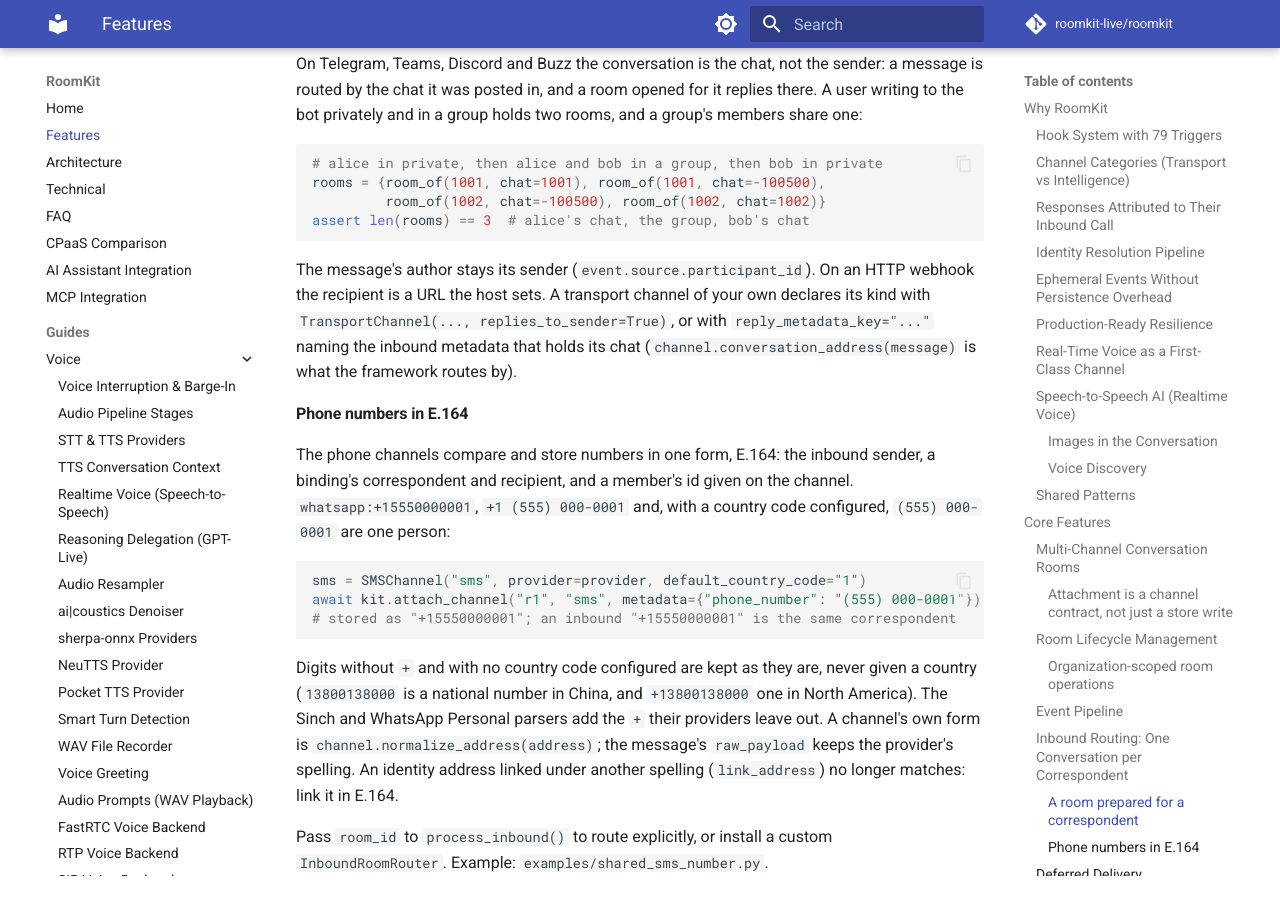
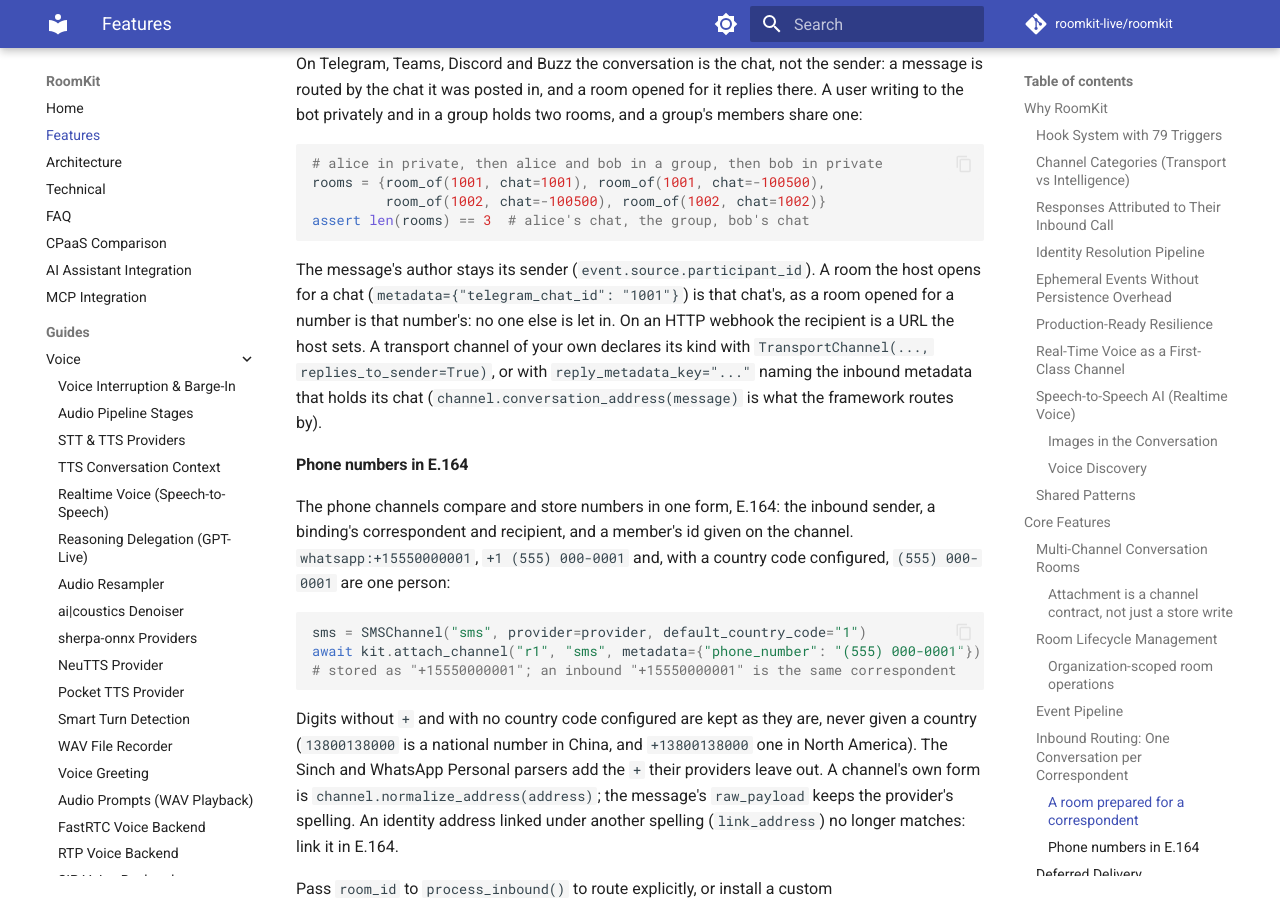
Before and after one commit to roomkit-live/roomkit-docs, an MkDocs documentation site: the page built from docs/features.md, in a window 1280 px wide and 900 px high, scrolled down 13282 px. Built offline with MkDocs 1.6.1 and Material for MkDocs 9.7.7, drawn with Linux system fonts in a browser that asks for light colours; comment, search, counter and statistics services are not loaded; some of the changed text lies outside the part shown.

Commit message:
docs(routing): per security review, a room the host opens for a chat is that chat's (RMK-646)

````diff
--- a/docs/features.md
+++ b/docs/features.md
@@ -429,8 +429,10 @@ rooms = {room_of(1001, chat=1001), room_of(1001, chat=-100500),
 assert len(rooms) == 3  # alice's chat, the group, bob's chat
 ```
 
-The message's author stays its sender (`event.source.participant_id`). On an
-HTTP webhook the recipient is a URL the host sets. A transport channel of your
+The message's author stays its sender (`event.source.participant_id`). A room
+the host opens for a chat (`metadata={"telegram_chat_id": "1001"}`) is that
+chat's, as a room opened for a number is that number's: no one else is let in.
+On an HTTP webhook the recipient is a URL the host sets. A transport channel of your
 own declares its kind with `TransportChannel(..., replies_to_sender=True)`, or
 with `reply_metadata_key="..."` naming the inbound metadata that holds its chat
 (`channel.conversation_address(message)` is what the framework routes by).
````
